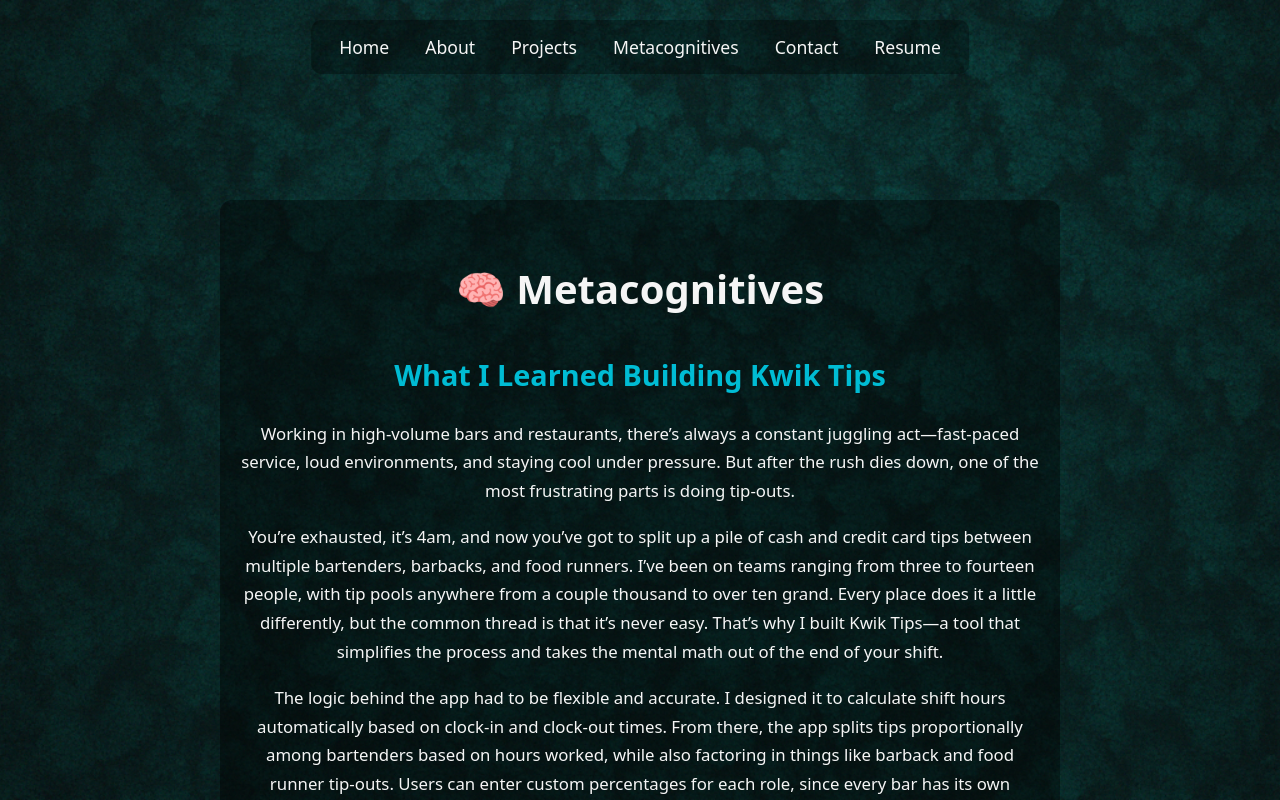
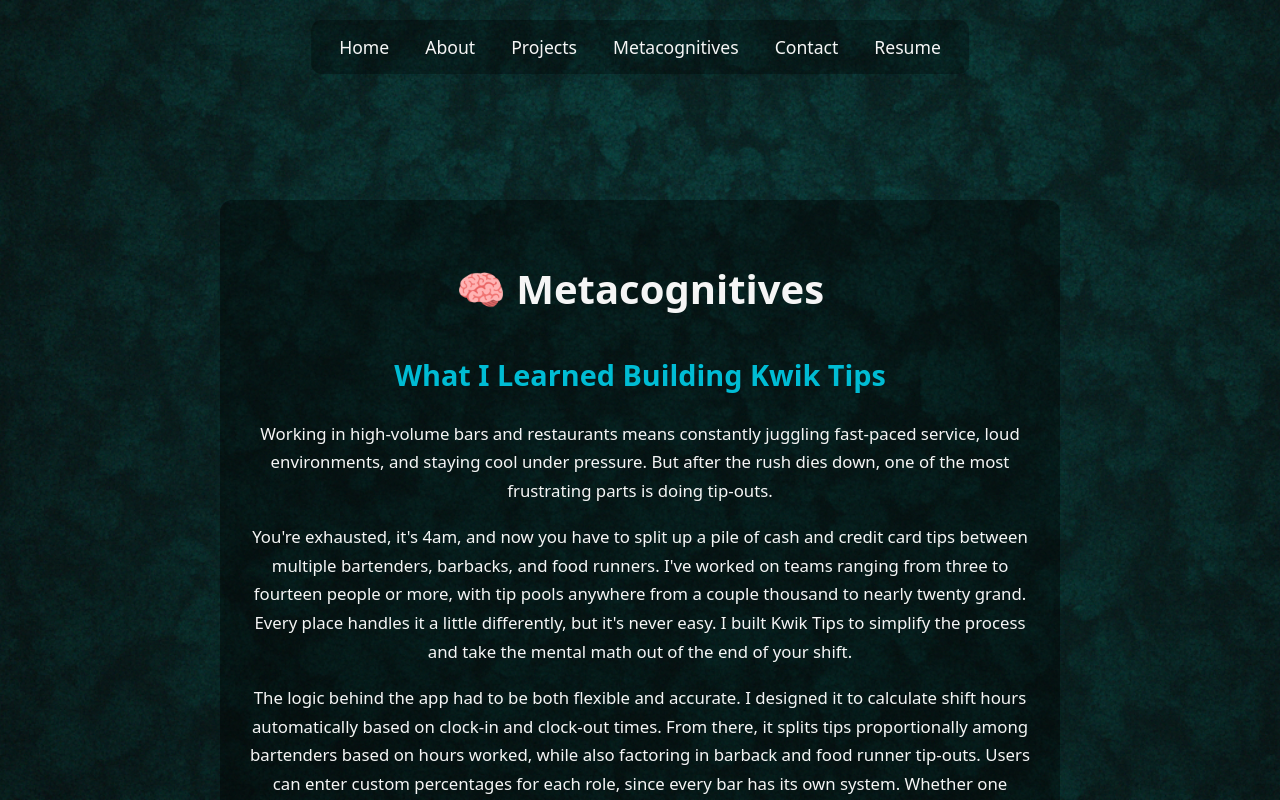
Before and after one commit to tzorbino/portfolio, a Vue app: page /metacognitives in a window 1280 px wide. Built offline with nearby package versions, Linux system fonts and the light colour scheme.

Commit message:
updated metacognitives

```diff
--- a/src/views/Metacognitives.vue
+++ b/src/views/Metacognitives.vue
@@ -5,20 +5,36 @@
     <section class="entry">
       <h2>What I Learned Building Kwik Tips</h2>
       <p>
-          Working in high-volume bars and restaurants, there’s always a constant juggling act—fast-paced service, loud environments, and staying cool under pressure. But after the rush dies down, one of the most frustrating parts is doing tip-outs.
+        Working in high-volume bars and restaurants means constantly juggling fast-paced service, loud environments, and
+        staying cool under pressure. But after the rush dies down, one of the most frustrating parts is doing tip-outs.
       </p>
       <p>
-          You’re exhausted, it’s 4am, and now you’ve got to split up a pile of cash and credit card tips between multiple bartenders, barbacks, and food runners. I’ve been on teams ranging from three to fourteen people, with tip pools anywhere from a couple thousand to over ten grand. Every place does it a little differently, but the common thread is that it’s never easy. That’s why I built Kwik Tips—a tool that simplifies the process and takes the mental math out of the end of your shift.
+        You're exhausted, it's 4am, and now you have to split up a pile of cash and credit card tips between multiple
+        bartenders, barbacks, and food runners. I've worked on teams ranging from three to fourteen people or more, with tip
+        pools anywhere from a couple thousand to nearly twenty grand. Every place handles it a little differently, but it's
+        never easy. I built Kwik Tips to simplify the process and take the mental math out of the end of your shift.
       </p>
       <p>
-          The logic behind the app had to be flexible and accurate. I designed it to calculate shift hours automatically based on clock-in and clock-out times. From there, the app splits tips proportionally among bartenders based on hours worked, while also factoring in things like barback and food runner tip-outs. Users can enter custom percentages for each role, since every bar has its own system. Whether one barback worked a partial shift or multiple barbacks split a long one, the math adjusts accordingly. Same with food runners—if they’re used, the payout is based on food sales input. The system then generates a clean report that breaks everything down by person.
+        The logic behind the app had to be both flexible and accurate. I designed it to calculate shift hours
+        automatically based on clock-in and clock-out times. From there, it splits tips proportionally among bartenders
+        based on hours worked, while also factoring in barback and food runner tip-outs. Users can enter custom
+        percentages for each role, since every bar has its own system. Whether one barback worked a partial shift or
+        multiple barbacks split a long one, the math adjusts accordingly. The same applies to food runners, whose
+        payouts are based on entered food sales. The system then generates a clean report that breaks everything down by
+        person.
       </p>
       <p>
-          The tricky part was making sure the logic held up across different scenarios. I had to think through edge cases—like uneven shifts, multiple barbacks, or tips that were mostly cash versus mostly credit. It also needed to be customizable without overwhelming the user. Getting that balance right between flexibility and simplicity took a lot of trial and error.
+        One of the biggest challenges was making sure the logic worked across different scenarios. I had to think
+        through edge cases like uneven shifts, multiple barbacks, or tips that came mostly in cash or mostly on cards.
+        The app also had to be customizable without being overwhelming. Striking that balance between flexibility and
+        simplicity took a lot of iteration.
       </p>
       <p>
-          What I’m most proud of is that this isn’t just a project—it’s something useful. It’s a real solution to a real problem I experienced nightly for years. And now, my past coworkers and service industry friends can use this to save time, reduce stress, and head home a little sooner after a long shift.
+        What I'm most proud of is that this isn't just a project I built for fun. It's a real solution to a real problem
+        I dealt with for years. Now, my former coworkers and other folks in the industry can use it to save time, reduce
+        stress, and get home a little sooner after a long shift.
       </p>
+
     </section>
   </div>
 </template>
```
Lines whose indentation alone changed are shown as unchanged.
